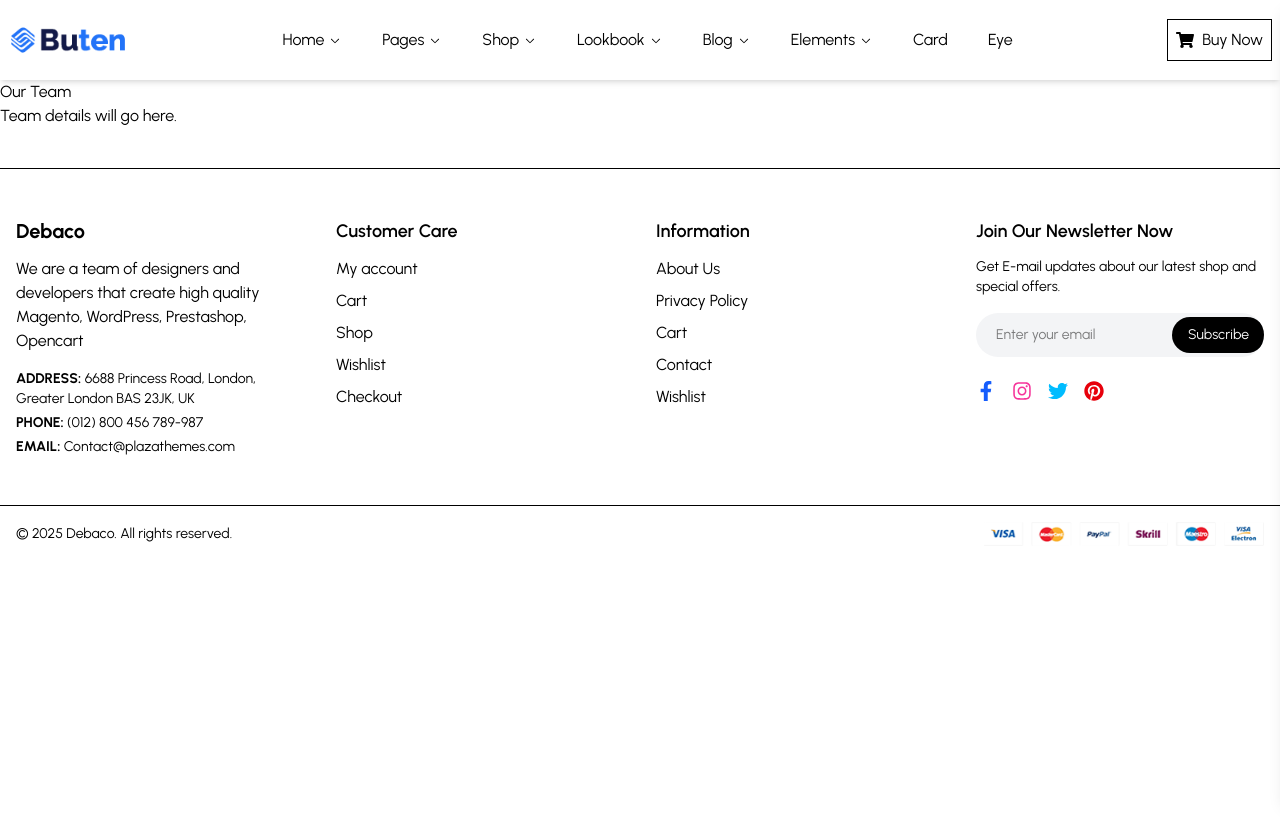
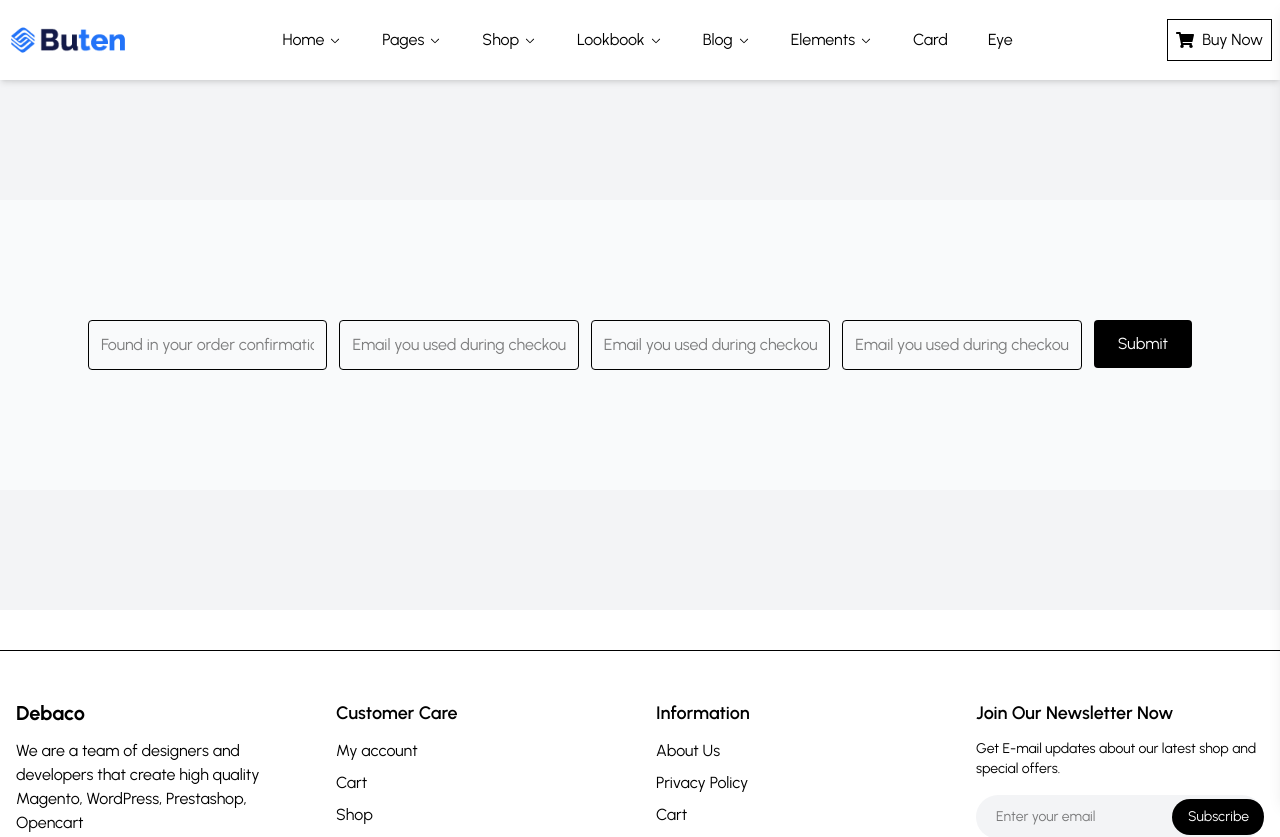
Before and after one commit to Naimul-Islam20/E-commerce-website, a Next.js app: page /rout/element/contactform in a window 1280 px wide. Shown: the top 837 px of the page. Before the commit the page ends 800 px from the top, so only its background shows below. Built offline with nearby package versions, Linux system fonts and the light colour scheme.

Commit message:
add contactFrom page

```diff
--- a/app/rout/element/contactform/page.js
+++ b/app/rout/element/contactform/page.js
@@ -1,8 +1,84 @@
-export default function TeamPage() {
+'use client';
+
+import { useState } from 'react';
+
+export default function ProductFindForm() {
+  const [user, setUser] = useState({ name: '', email: '', message: '' });
+
+
+  const handleChange = (e) => {
+    const { name, value } = e.target;
+    setUser((prev) => ({
+      ...prev,
+      [name]: value,
+    }));
+  };
+
+
+
+  const handleSubmit = (e) => {
+
+
+
+
+      return;
+    } // সব ঠিক থাকলে...
+
+
+
   return (
-    <div>
-      <h1>Our Team</h1>
-      <p>Team details will go here.</p>
+    <div className='bg-gray-100 pt-30 pb-30'>
+      <div className="container  mx-auto px-10  pt-30 pb-30 md:px-15 lg:px-22 py-15 space-y-10 bg-gray-50">
+      <form onSubmit={handleSubmit} className="flex flex-col md:flex-row gap-3">
+        <input
+          type="text"
+          name="name"
+          value={user.name}
+          onChange={handleChange}
+          placeholder="Found in your order confirmation email*"
+          required
+          className="w-full p-3 border rounded"
+        />
+        <input
+          type="text"
+          name="email"
+          value={user.email}
+          onChange={handleChange}
+          placeholder="Email you used during checkout*"
+          required
+          className="w-full p-3 border rounded"
+        />
+          <input
+          type="text"
+          name="email"
+          value={user.email}
+          onChange={handleChange}
+          placeholder="Email you used during checkout*"
+          required
+          className="w-full p-3 border rounded"
+        />
+          <input
+          type="text"
+          name="email"
+          value={user.email}
+          onChange={handleChange}
+          placeholder="Email you used during checkout*"
+          required
+          className="w-full p-3 border rounded"
+        />
+        <button
+          type="submit"
+           className="bg-black text-white py-3 px-6 rounded hover:bg-amber-400 transition w-auto self-start"
+        >
+          Submit
+        </button>
+      </form>
+
+
+
+
+
+    </div>
     </div>
   );
 }
```
